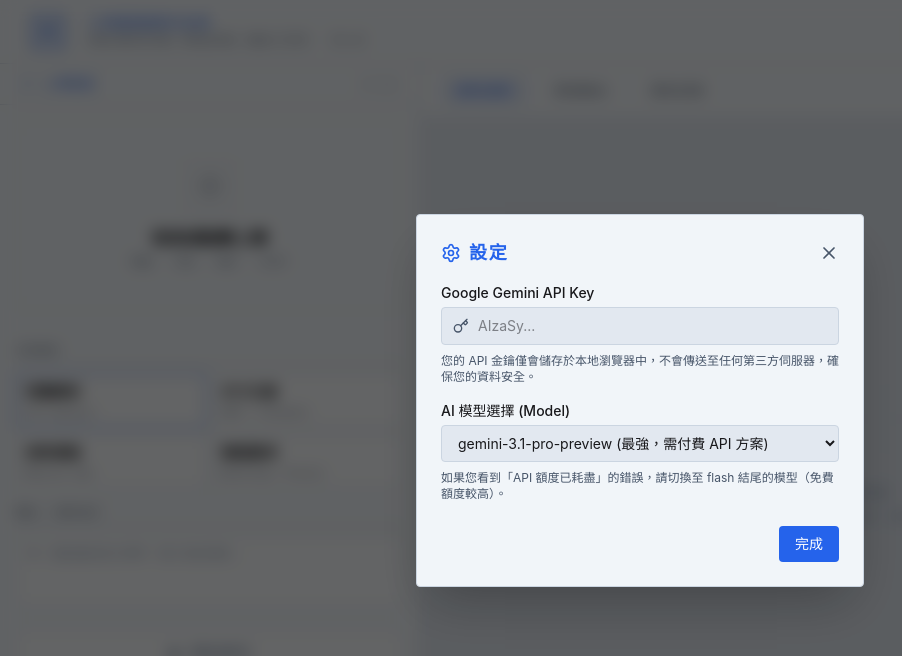
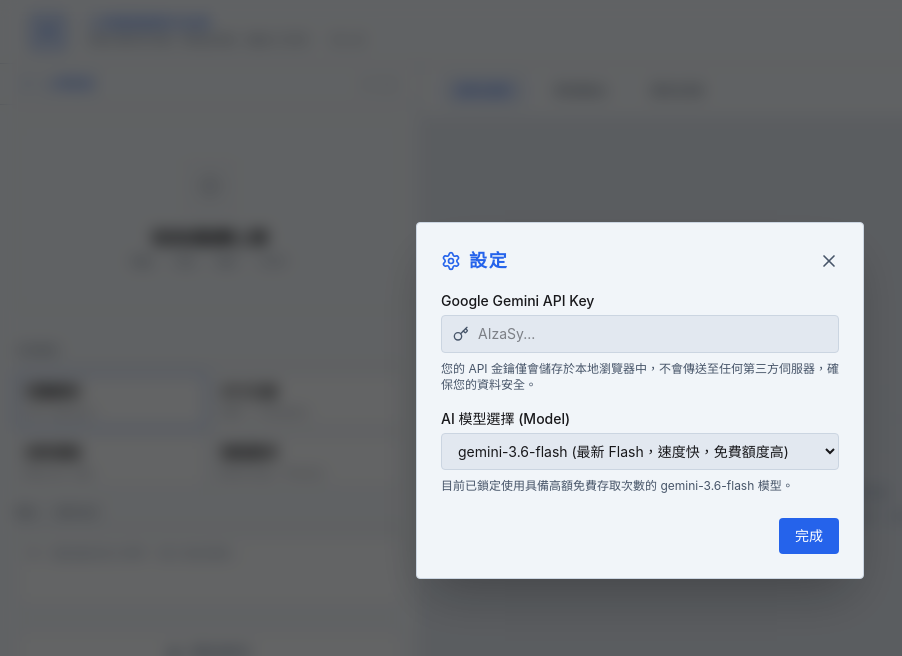
Before and after one commit to sakakimori-lgtm/-, a React (Vite) app: page / in a window 1280 px wide. Both pictures are taken after a click on the button "設定 API 金鑰". Shown: the top 656 px of the page, without its empty margins (0-902 px from the left). Built offline with nearby package versions, Linux system fonts and the light colour scheme; a web font is replaced by a local one.

Commit message:
feat: lock model to gemini-3.6-flash
Remove other model options to simplify configuration and ensure usage of the optimized, high-quota Flash model.

```diff
--- a/src/App.tsx
+++ b/src/App.tsx
@@ -100,7 +100,7 @@
 
 export default function App() {
   const [apiKey, setApiKey] = useState(localStorage.getItem('gemini_api_key') || '');
-  const [selectedModel, setSelectedModel] = useState(localStorage.getItem('gemini_model') || 'gemini-3.1-pro-preview');
+  const [selectedModel, setSelectedModel] = useState('gemini-3.6-flash');
   const [showSettings, setShowSettings] = useState(false);
   const [files, setFiles] = useState<UploadedFile[]>([]);
   const [activeIdx, setActiveIdx] = useState<number>(-1);
@@ -1702,14 +1702,10 @@
                   }}
                   className="w-full bg-bg-main border border-border-main rounded py-2 px-3 text-sm text-text-main focus:outline-none focus:border-accent"
                 >
-                  <option value="gemini-3.1-pro-preview">gemini-3.1-pro-preview (最強，需付費 API 方案)</option>
-                  <option value="gemini-3.6-pro">gemini-3.6-pro (最新 Pro 模型)</option>
                   <option value="gemini-3.6-flash">gemini-3.6-flash (最新 Flash，速度快，免費額度高)</option>
-                  <option value="gemini-2.5-pro">gemini-2.5-pro (推薦，優異推理能力)</option>
-                  <option value="gemini-2.5-flash">gemini-2.5-flash (推薦，速度快，免費額度高)</option>
                 </select>
                 <p className="text-xs text-text-muted mt-2">
-                  如果您看到「API 額度已耗盡」的錯誤，請切換至 flash 結尾的模型（免費額度較高）。
+                  目前已鎖定使用具備高額免費存取次數的 gemini-3.6-flash 模型。
                 </p>
               </div>
             </div>
```
